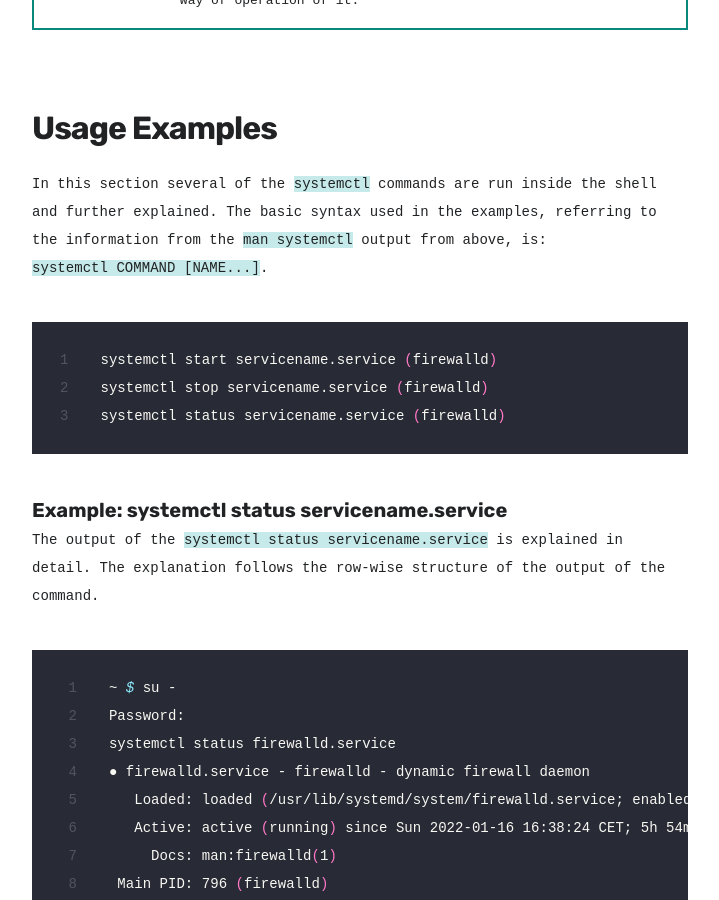
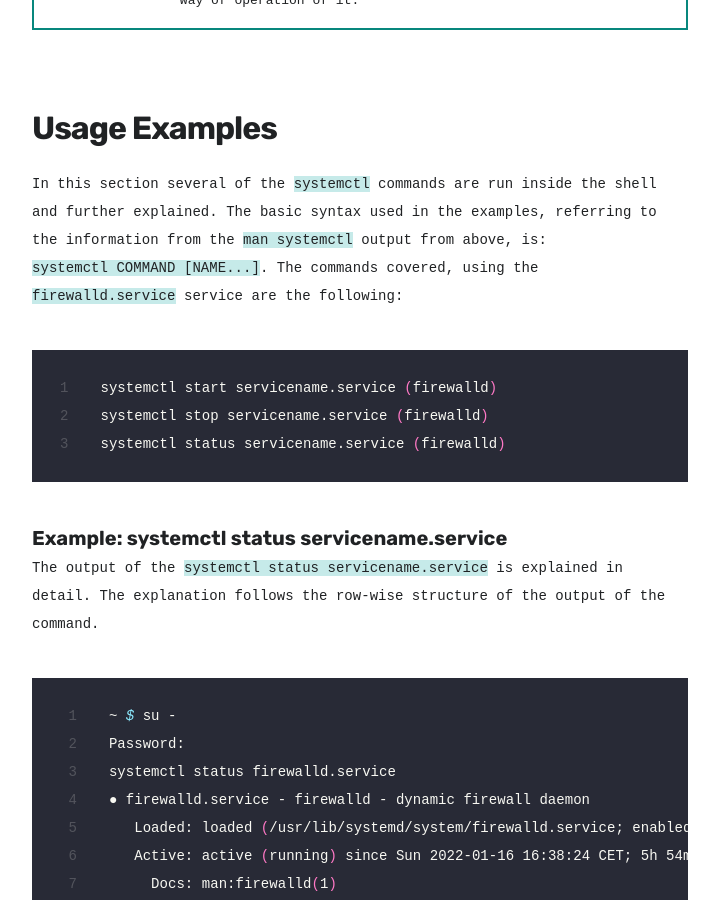
Before and after one commit to kletobias/kletobias.github.io, a Jekyll site: the page built from _projects/Chapter_5-13.md, in a window 1280 px wide and 900 px high, scrolled down 2896 px. Shown: the whole window, without its empty margins (38-757 px from the left). Built offline with Jekyll 4.4.1, drawn with Linux system fonts in a browser that asks for light colours; nearby versions of some CDN libraries; some web fonts are replaced.

Commit message:
updating module5 for the website

````diff
--- a/_projects/Chapter_5-13.md
+++ b/_projects/Chapter_5-13.md
@@ -62,6 +62,7 @@
 
 In this section several of the `systemctl` commands are run inside the shell and further explained. The basic syntax used in the examples, referring
 to the information from the `man systemctl` output from above, is: `systemctl COMMAND [NAME...]`.
+The commands covered, using the `firewalld.service` service are the following:
 
 
 ```bash
````
